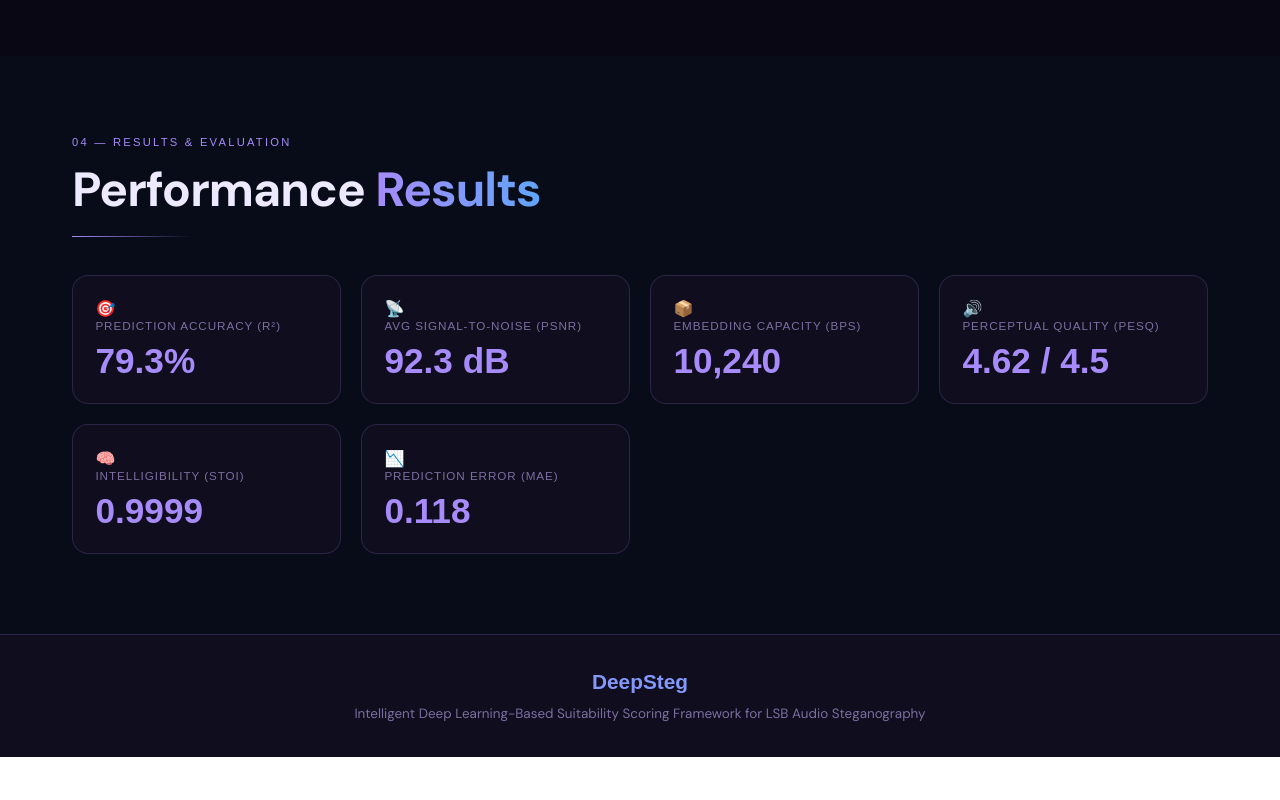
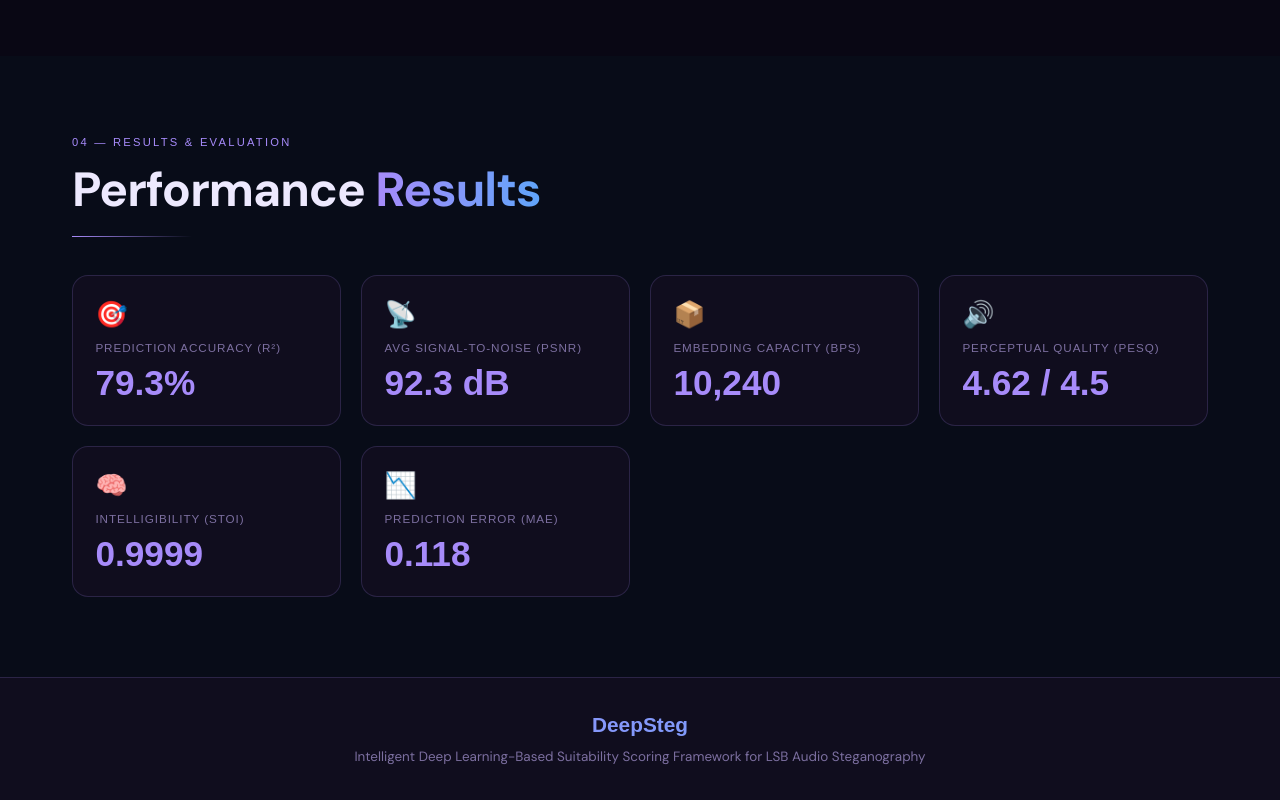
Before and after one commit to manuscrithu/audio-stego-frontend, a React (Vite) app: page / in a window 1280 px wide. Shown: the part 2270-3070 px from the top of the page. Before the commit the page ends 3027 px from the top, so only its background shows below. Built offline with nearby package versions, Linux system fonts and the light colour scheme; no server answers.

Commit message:
Add styles for metric icon in index.css

```diff
--- a/src/index.css
+++ b/src/index.css
@@ -473,6 +473,12 @@ section {
   padding: 1.4rem;
 }
 
+.metric-icon {
+  font-size: 1.6rem;
+  margin-bottom: 0.6rem;
+  display: block;
+}
+
 .metric-val {
   font-family: "Plus Jakarta Sans", sans-serif;
   font-size: 2.2rem;
```
